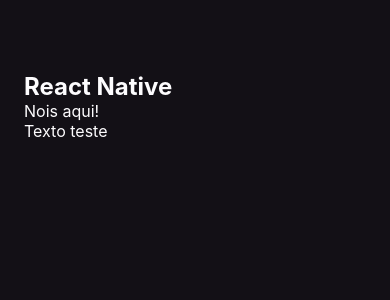
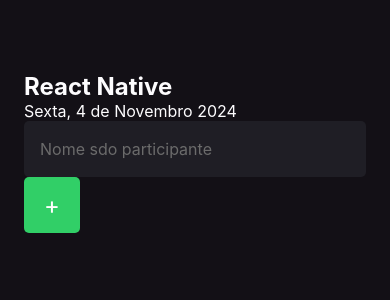
Before and after one commit to WGabrielM/fundamentals-react-native-rs, a React Native app: screen / in a window 390 px wide. Shown: the top 300 px of the page. Built offline with nearby package versions, Linux system fonts and the light colour scheme.

Commit message:
create text field and button to add

```diff
--- a/App.tsx
+++ b/App.tsx
@@ -1,8 +1,6 @@
 import { StyleSheet, Text, View } from "react-native";
-import Home from "./src/screens/Home";
+import { Home } from "./src/screens/Home";
 
 export default function App() {
-  return (
-    <Home />
-  );
+  return <Home />;
 }
--- a/src/screens/Home/index.tsx
+++ b/src/screens/Home/index.tsx
@@ -1,13 +1,26 @@
-import { StyleSheet, Text, View } from "react-native";
+import { StyleSheet, Text, TextInput, View, TouchableOpacity } from "react-native";
 import { styles } from "./styles";
 
+export function Home() {
 
-export default function Home() {
+  function handleParticipantAdd() {
+    console.log("Deu bom ");
+
+  }
+
   return (
     <View style={styles.container}>
       <Text style={styles.eventName}>React Native</Text>
-      <Text style={styles.eventDate}>Nois aqui!</Text>
-      <Text style={styles.eventDate}>Texto teste</Text>
+      <Text style={styles.eventDate}>Sexta, 4 de Novembro 2024</Text>
+      <TextInput
+        style={styles.input}
+        placeholder="Nome sdo participante"
+        placeholderTextColor="#6B6B6B"
+        keyboardType="default"
+      />
+      <TouchableOpacity style={styles.button} onPress={handleParticipantAdd}>
+        <Text style={styles.buttonText}>+</Text>
+      </TouchableOpacity>
     </View>
   );
 }
--- a/src/screens/Home/styles.ts
+++ b/src/screens/Home/styles.ts
@@ -16,4 +16,25 @@
     color: "#FDFCFE",
     fontSize: 16,
   },
+  input: {
+    fontSize: 16,
+    color: '#FFF',
+    borderRadius: 5,
+    backgroundColor: '#1F1E25',
+
+    padding: 16,
+    height: 56,
+  },
+  button: {
+    width: 56,
+    height: 56,
+    borderRadius: 5,
+    backgroundColor: '#31CF67',
+    alignItems: 'center',
+    justifyContent: 'center',
+  },
+  buttonText: {
+    color: '#FFF',
+    fontSize: 24,
+  }
 });
```
Lines whose indentation alone changed are shown as unchanged.
